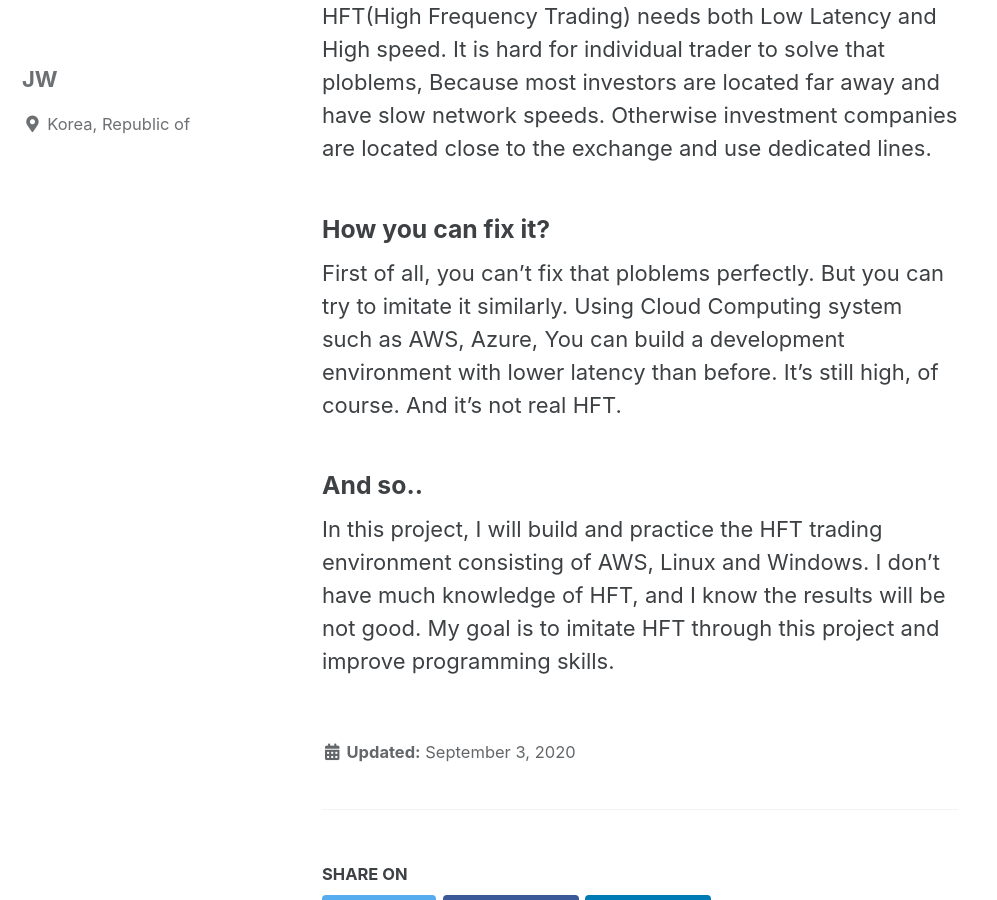
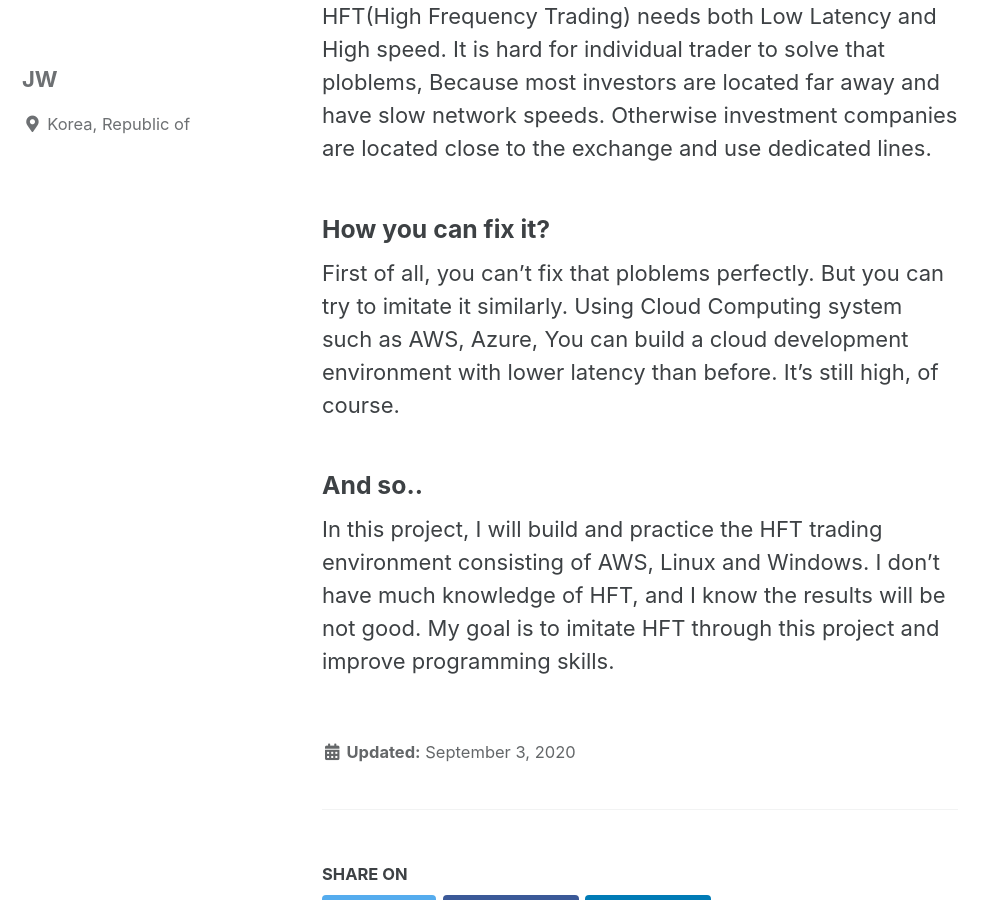
Before and after one commit to jwengr/jwenger.github.io, a Jekyll site: the page built from _posts/2020-09-03-attempt-to-individual-hft-in-krx-1.md, in a window 1280 px wide and 900 px high, scrolled down 874 px. Shown: the whole window, without its empty margins (0-997 px from the left). Built offline with Jekyll 4.4.1, drawn with Linux system fonts in a browser that asks for light colours; cached includes are drawn as plain includes.

Commit message:
Update 2020-09-03-attempt-to-individual-hft-in-krx-1.md

```diff
--- a/_posts/2020-09-03-attempt-to-individual-hft-in-krx-1.md
+++ b/_posts/2020-09-03-attempt-to-individual-hft-in-krx-1.md
@@ -12,7 +12,7 @@ Because the Korea Exchange grants trading authority only to certain big companie
 HFT(High Frequency Trading) needs both Low Latency and High speed. It is hard for individual trader to solve that ploblems, Because most investors are located far away and have slow network speeds. Otherwise investment companies are located close to the exchange and use dedicated lines.
 
 ### How you can fix it?
-First of all, you can't fix that ploblems perfectly. But you can try to imitate it similarly. Using Cloud Computing system such as AWS, Azure, You can build a development environment with lower latency than before. It's still high, of course. And it's not real HFT.
+First of all, you can't fix that ploblems perfectly. But you can try to imitate it similarly. Using Cloud Computing system such as AWS, Azure, You can build a cloud development environment with lower latency than before. It's still high, of course.
 
 ### And so..
 In this project, I will build and practice the HFT trading environment consisting of AWS, Linux and Windows. I don't have much knowledge of HFT, and I know the results will be not good. My goal is to imitate HFT through this project and improve programming skills.
```
